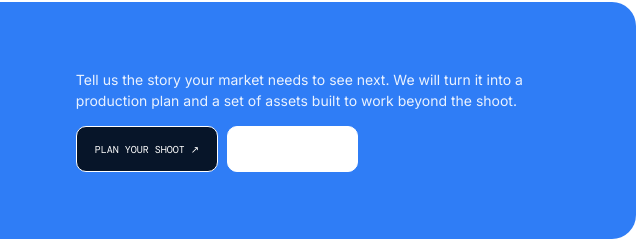
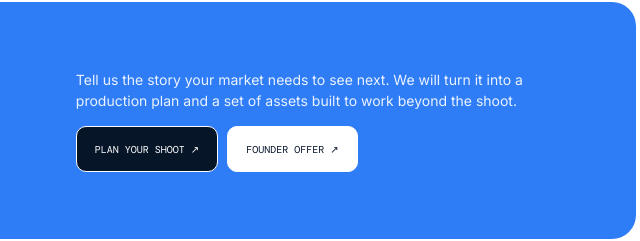
Before and after one commit to vinayraghavendran16/whizzleadmedia, a website: page whizzleadmedia-cloudflare-deploy/public/index.html in a window 1280 px wide. Shown: the part 5225-5466 px from the top of the page, 593-1233 px from the left. Drawn offline with nearby package versions, Linux system fonts and the light colour scheme.

Commit message:
Fix final CTA contrast

```diff
--- a/whizzleadmedia-cloudflare-deploy/public/index.html
+++ b/whizzleadmedia-cloudflare-deploy/public/index.html
@@ -190,6 +190,8 @@ img{display:block;width:100%;height:100%;object-fit:cover}
 .final-box p{font-size:14px;line-height:1.5;max-width:520px;color:#eaf2ff;margin:0 0 15px}
 .final-actions{display:flex;gap:9px;flex-wrap:wrap}
 .final-actions .btn{border-color:#fff}
+.final-actions .btn:not(.dark){background:#fff;color:#071529;border-color:#fff}
+.final-actions .btn:not(.dark):hover{background:#eaf2ff;color:#071529;border-color:#eaf2ff}
 
 /* FOOTER */
 .footer{padding:28px var(--pad);background:#fff;border-top:1px solid var(--line)}
```
